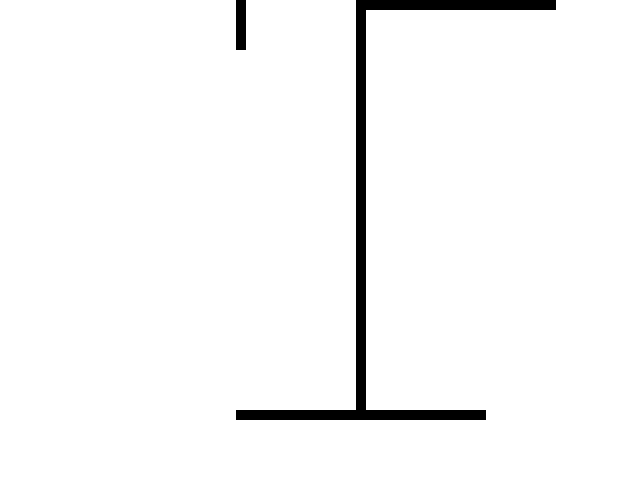
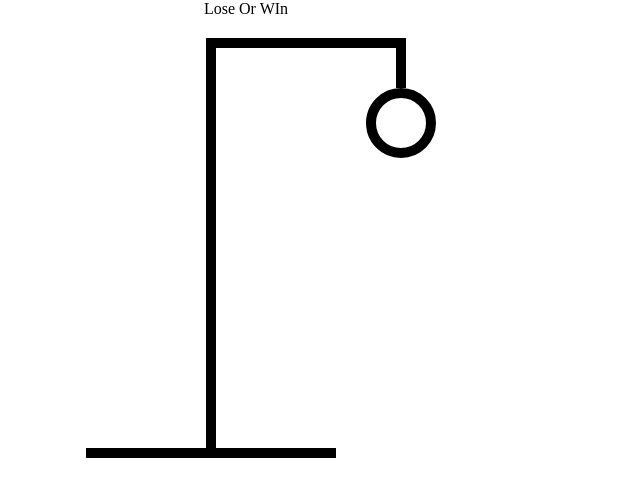
Before and after one commit to Jasil-Shan/Hangman-TypeScript, a React (Vite) app in the folder Hangman/: page / in a window 1280 px wide. Shown: the top 496 px of the page, without its empty margins (394-1034 px from the left). Built offline with nearby package versions, Linux system fonts and the light colour scheme; the HTML template or start-up script is replaced by a standard one.

Commit message:
created Head component

```diff
--- /dev/null
+++ b/Hangman/src/Components/HangmanDrawing/Body/Head/Head.jsx
@@ -0,0 +1,21 @@
+import React from 'react'
+
+const Head = () => {
+
+    return (
+
+        <div
+            style={{
+                width: "50px",
+                height: "50px",
+                borderRadius: "100%",
+                border: "10px solid black ",
+                position: "absolute",
+                top: "50px",
+                right: "-30px"
+            }}
+        />
+    )
+}
+
+export default Head
--- a/Hangman/src/Components/HangmanDrawing/HangmanDrawing.tsx
+++ b/Hangman/src/Components/HangmanDrawing/HangmanDrawing.tsx
@@ -1,22 +1,26 @@
+import Head from "../HangmanDrawing/Body/Head/Head.jsx";
+
 const HangmanDrawing = () => {
   return (
     <div style={{ position: "relative" }}>
+      <Head />
       <div
         style={{
           height: "50px",
           width: "10px",
           background: "black",
-          position:"absolute",
-          top:0,
-          right:0,
+          position: "absolute",
+          top: 0,
+          right: 0,
         }}
-      >
+      ></div>
       <div
         style={{
           height: "10px",
           width: "200px",
           background: "black",
           marginLeft: "120px",
+          marginTop: "20px",
         }}
       ></div>
       <div
@@ -31,7 +35,6 @@ const HangmanDrawing = () => {
         style={{ height: "10px", width: "250px", background: "black" }}
       ></div>
     </div>
-    </div>
   );
 };
 
--- a/Hangman/src/Pages/Home/Home.tsx
+++ b/Hangman/src/Pages/Home/Home.tsx
@@ -6,7 +6,6 @@ import '../../App.css'
 const Home = () => {
 
     const [wordToGuess, setWordToGuess] = useState<string>()
-    console.log(wordToGuess);
 
     const [guessedLetters, setGuessedLetters] = useState<string[]>([])
 
@@ -18,6 +17,7 @@ const Home = () => {
 
     return (
       <>
+      <div style={{fontSize:"2 rem", textAlign:"center"}}>Lose Or WIn</div>
         <HangmanDrawing />
       </>
     )
```
Lines whose indentation alone changed are shown as unchanged.
